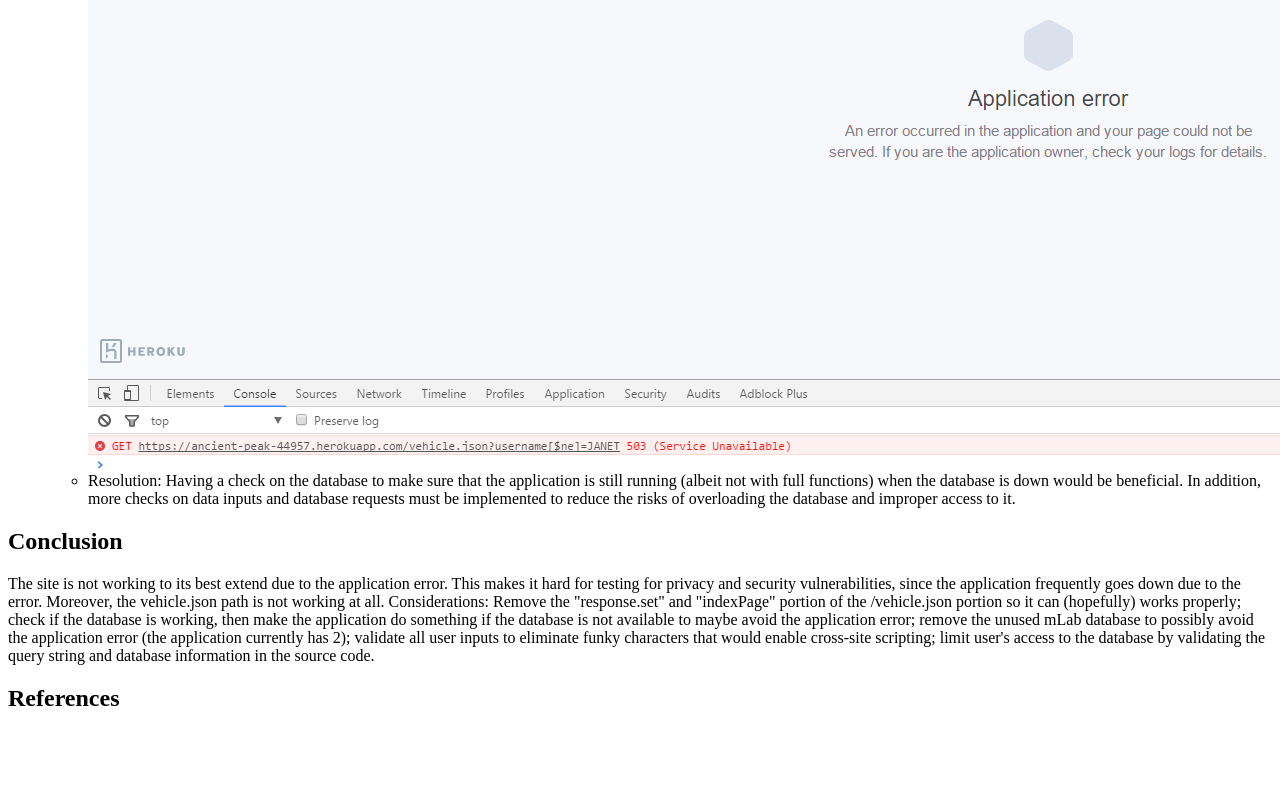
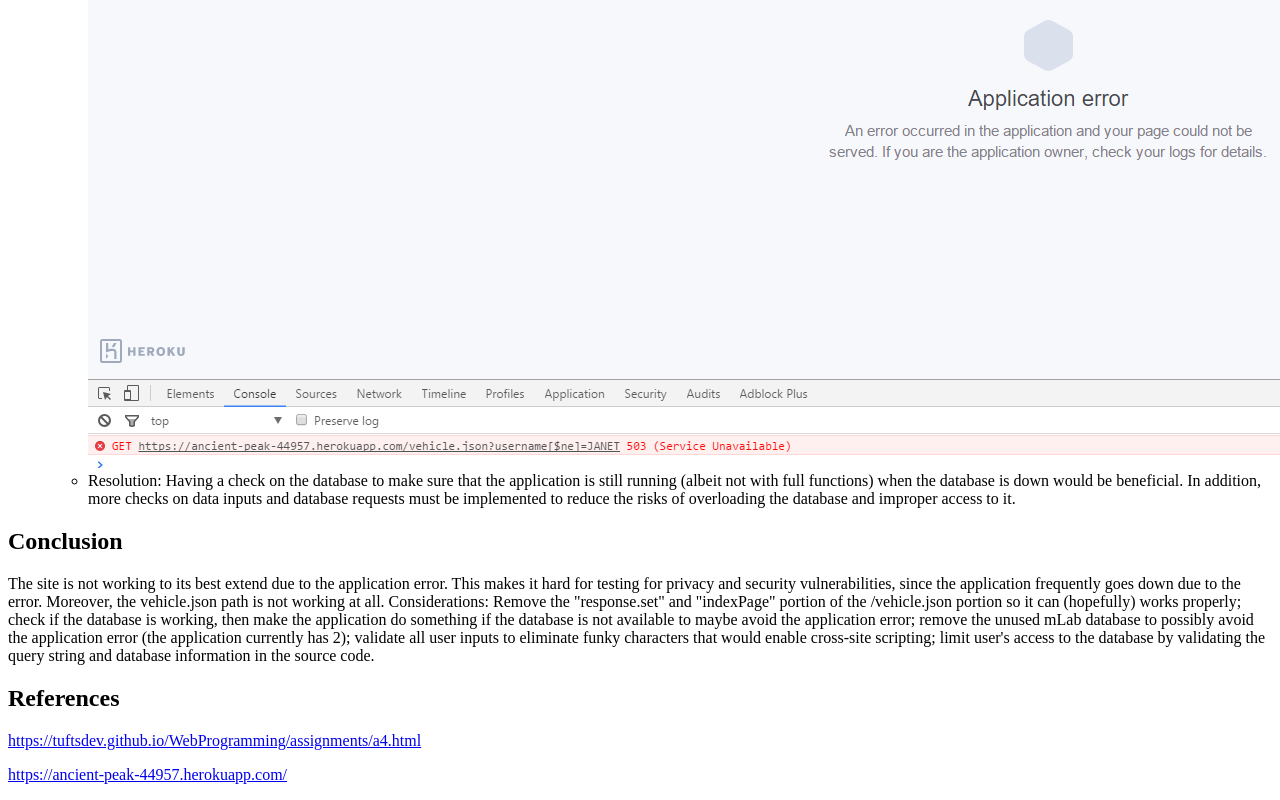
Before and after one commit to htran06/comp20-htran, a plain HTML site: page security/index.html in a window 1280 px wide. Shown: the part 2589-3389 px from the top of the page. Before the commit the page ends 3321 px from the top, so only its background shows below. Drawn offline with Linux system fonts and the light colour scheme.

Commit message:
Changed references

```diff
--- a/security/index.html
+++ b/security/index.html
@@ -49,7 +49,7 @@
 <h2>Conclusion</h2>
 <p>The site is not working to its best extend due to the application error. This makes it hard for testing for privacy and security vulnerabilities, since the application frequently goes down due to the error. Moreover, the vehicle.json path is not working at all. Considerations: Remove the "response.set" and "indexPage" portion of the /vehicle.json portion so it can (hopefully) works properly; check if the database is working, then make the application do something if the database is not available to maybe avoid the application error; remove the unused mLab database to possibly avoid the application error (the application currently has 2); validate all user inputs to eliminate funky characters that would enable cross-site scripting; limit user's access to the database by validating the query string and database information in the source code.</p>
 <h2>References</h2>
-<p><a href="https://tuftsdev.github.io/WebProgramming/assignments/a4.html"/> </p>
-<p><a href="https://ancient-peak-44957.herokuapp.com/"/> </p>
+<p><a href="https://tuftsdev.github.io/WebProgramming/assignments/a4.html">https://tuftsdev.github.io/WebProgramming/assignments/a4.html</a></p>
+<p><a href="https://ancient-peak-44957.herokuapp.com/">https://ancient-peak-44957.herokuapp.com/</a> </p>
 </body>
 </html>
```
